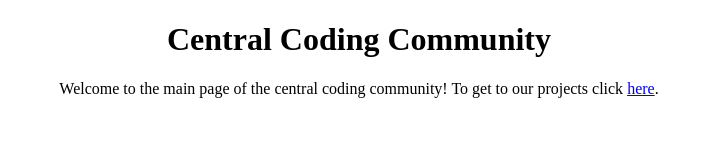
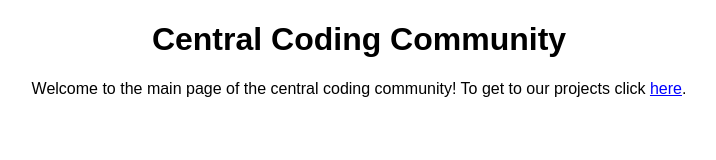
Before and after one commit to CentralCodingCommunity/centralcodingcommunity.github.io, a plain HTML site: page index.html in a window 1280 px wide. Shown: the whole page, without its empty margins (281-997 px from the left). Drawn offline with Linux system fonts and the light colour scheme.

Commit message:
Fix a small syntax error.

```diff
--- a/index.html
+++ b/index.html
@@ -12,7 +12,7 @@
 				text-align: center;
 			}
 			* {
-				font-family = arial;
+				font-family: arial;
 			}
 			a {
 				color: blue;
```
